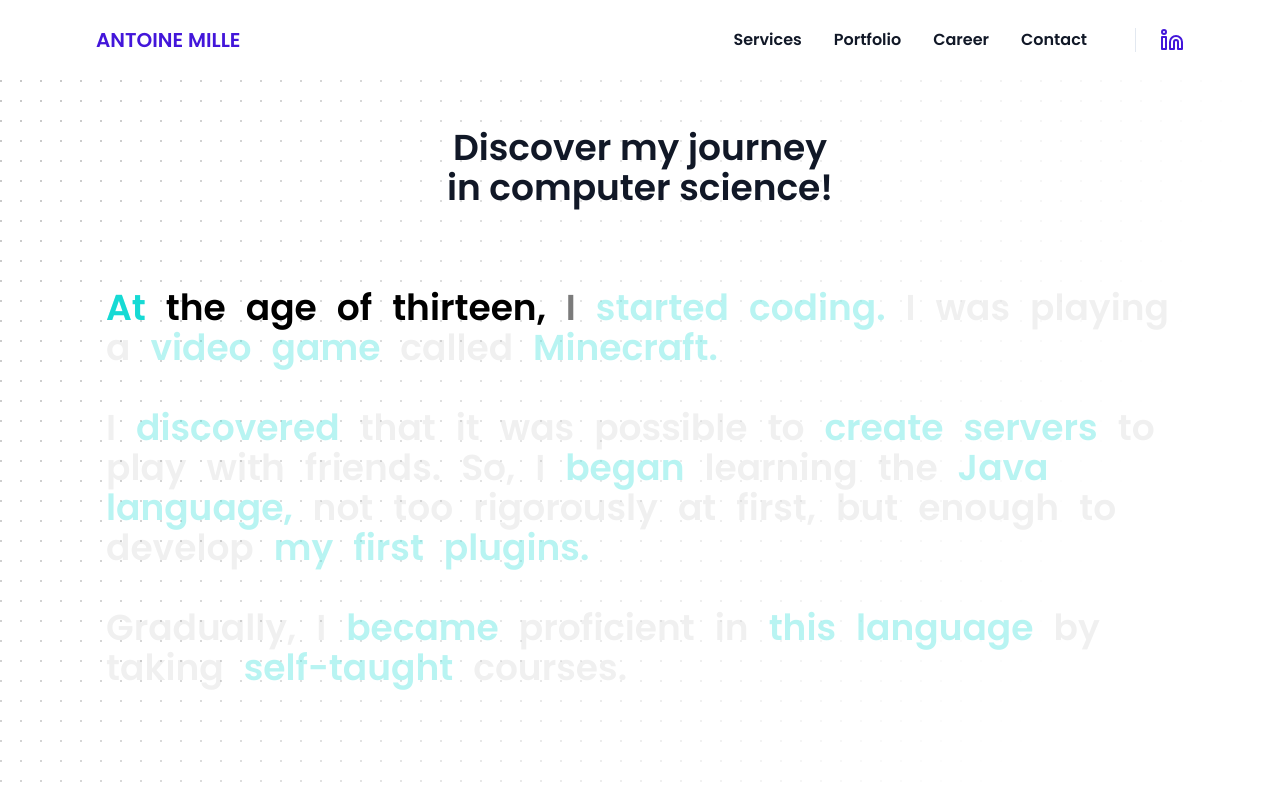
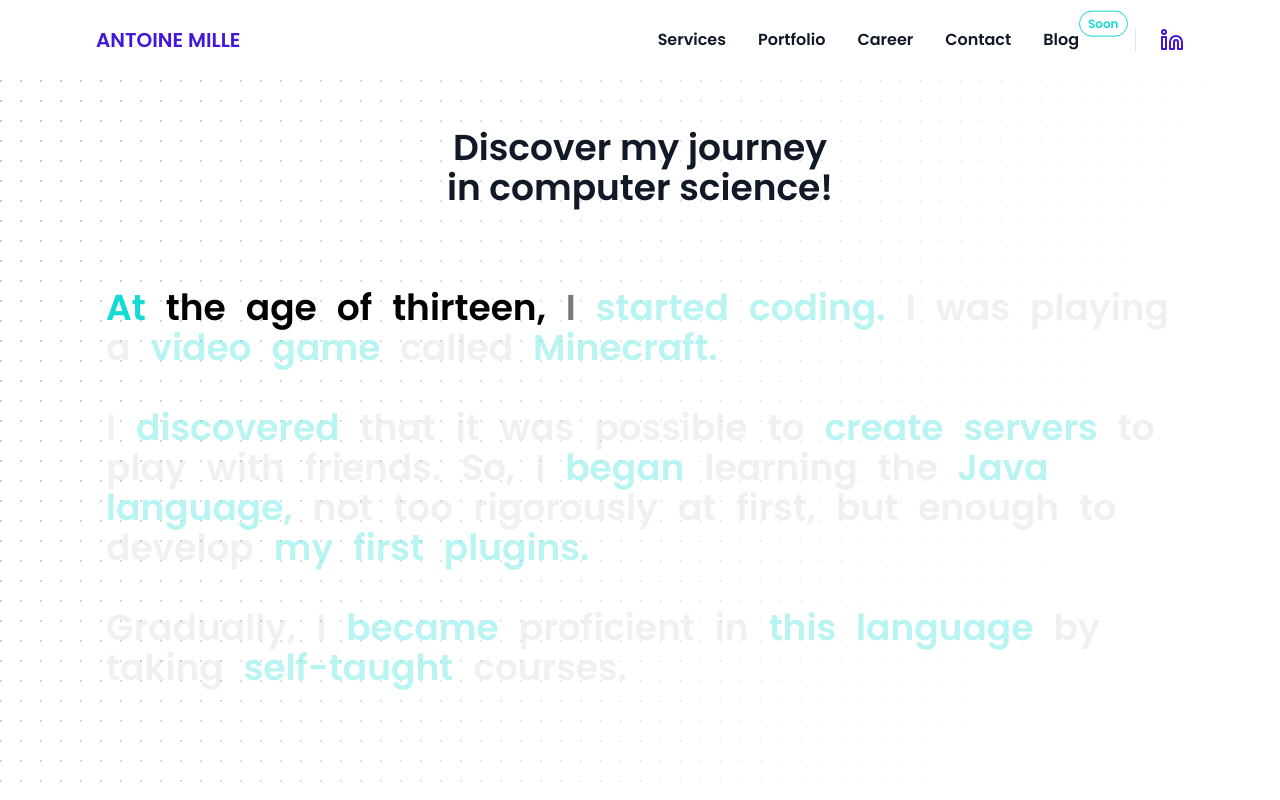
Before and after one commit to antoine-mille/antoinemlle, a Next.js app: page /en/career in a window 1280 px wide. Shown: the top 800 px of the page. Built offline with nearby package versions, Linux system fonts and the light colour scheme.

Commit message:
feat: add blog link

```diff
--- a/components/navigation.tsx
+++ b/components/navigation.tsx
@@ -11,6 +11,8 @@ import { LinkedinIcon, MenuIcon } from "lucide-react"
 import { LinkIcon } from "@/components/link-icon"
 import { getTranslations } from "next-intl/server"
 import { LanguageSelect } from "@/components/language-select"
+import { cn } from "@/lib/utils"
+import { Badge } from "./badge"
 
 async function getLinks() {
   const t = await getTranslations({ namespace: "Links" })
@@ -19,6 +21,7 @@ async function getLinks() {
     { href: "/#projects", label: t("portfolio") },
     { href: "/career", label: t("career") },
     { href: "/#contact", label: t("contact") },
+    { href: "/blog", label: t("blog"), additionalText: "Soon" },
   ]
 }
 
@@ -35,11 +38,8 @@ const HeaderLeft = () => {
 
 const MobileNavigation = async () => {
   const links = await getLinks()
-  const mobileNavigation = await getTranslations({
+  const t = await getTranslations({
     namespace: "MobileNavigation",
-  })
-  const languageSwitcher = await getTranslations({
-    namespace: "LanguageSwitcher",
   })
 
   return (
@@ -48,24 +48,30 @@ const MobileNavigation = async () => {
         <MenuIcon className="size-6" />
       </SheetTrigger>
       <SheetContent className="flex flex-col gap-0">
-        <SheetTitle className="text-gray-900">
-          {mobileNavigation("title")}
-        </SheetTitle>
-        <SheetDescription>{mobileNavigation("description")}</SheetDescription>
+        <SheetTitle className="text-gray-900">{t("title")}</SheetTitle>
+        <SheetDescription>{t("description")}</SheetDescription>
         <nav className="mt-20 flex flex-col items-end gap-4">
           {links.map((link) => (
             <Link
               key={link.href}
               href={link.href}
-              className="text-lg font-semibold uppercase text-primary transition-colors duration-300 hover:text-secondary"
+              className={cn(
+                "text-lg font-semibold uppercase text-primary transition-colors duration-300 hover:text-secondary",
+                link.additionalText && "relative mt-2"
+              )}
             >
               <SheetClose>{link.label}</SheetClose>
+              {link.additionalText && (
+                <Badge className="absolute left-0 -translate-x-full -translate-y-2/3 border border-secondary bg-white text-xs text-secondary transition-colors duration-300 hover:bg-secondary/10">
+                  {link.additionalText}
+                </Badge>
+              )}
             </Link>
           ))}
         </nav>
         <div className="mt-auto space-y-3 border-t pt-5">
           <p className="inline-flex items-center gap-3 text-sm text-gray-900">
-            {mobileNavigation("socials")}
+            {t("socials")}
             <LinkIcon href="https://www.linkedin.com/in/antoinemlle/">
               <LinkedinIcon className="size-5 lg:size-6" />
             </LinkIcon>
@@ -80,15 +86,23 @@ const MobileNavigation = async () => {
 const Navigation = async () => {
   const links = await getLinks()
   return (
-    <nav className="hidden gap-12 sm:flex">
+    <nav className="hidden gap-14 sm:flex">
       <div className="flex items-center gap-4 md:gap-6 lg:gap-8">
         {links.map((link) => (
           <Link
             key={link.href}
             href={link.href}
-            className="font-semibold text-gray-900 transition-colors duration-300 hover:text-secondary"
+            className={cn(
+              "font-semibold text-gray-900 transition-colors duration-300 hover:text-secondary",
+              link.additionalText && "relative"
+            )}
           >
             {link.label}
+            {link.additionalText && (
+              <Badge className="absolute -translate-y-2/3 border border-secondary bg-white text-xs text-secondary transition-colors duration-300 hover:bg-secondary/10">
+                {link.additionalText}
+              </Badge>
+            )}
           </Link>
         ))}
       </div>
--- a/messages/en.json
+++ b/messages/en.json
@@ -7,7 +7,8 @@
     "services": "Services",
     "portfolio": "Portfolio",
     "contact": "Contact",
-    "career": "Career"
+    "career": "Career",
+    "blog": "Blog"
   },
   "MobileNavigation": {
     "title": "Welcome!",
--- a/messages/fr.json
+++ b/messages/fr.json
@@ -7,7 +7,8 @@
     "services": "Services",
     "portfolio": "Portfolio",
     "contact": "Contact",
-    "career": "Parcours"
+    "career": "Parcours",
+    "blog": "Blog"
   },
   "MobileNavigation": {
     "title": "Bienvenue !",
```
